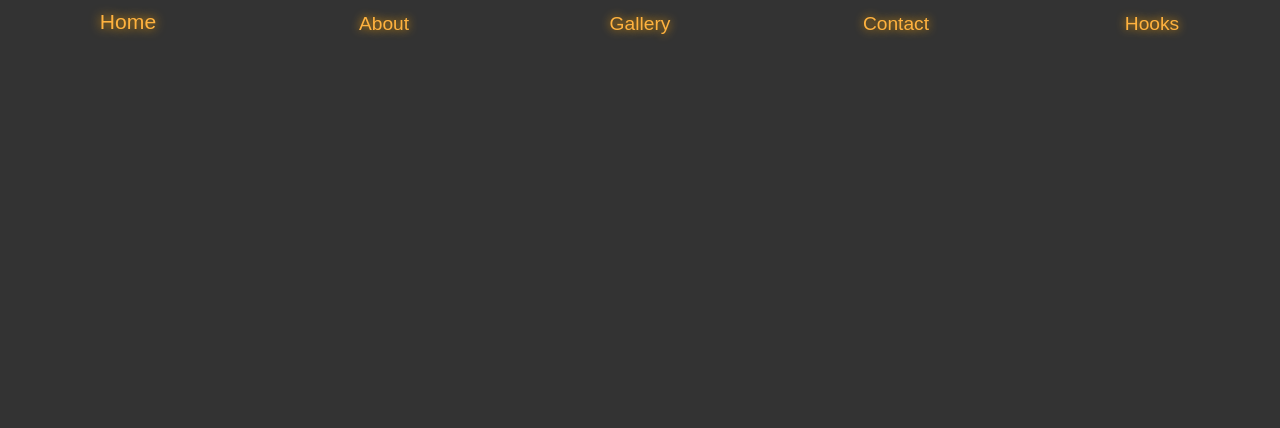
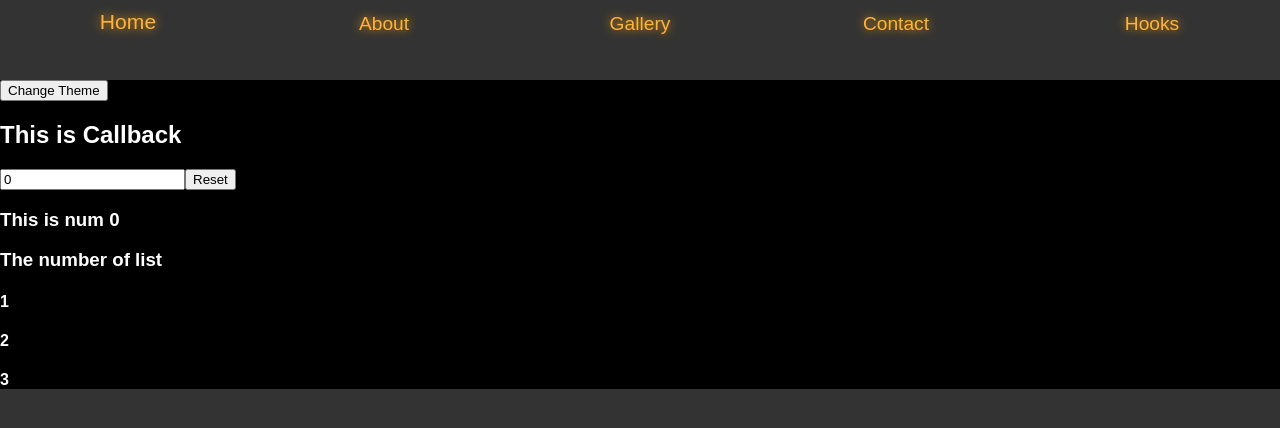
Before and after one commit to JeyaprakashRajesh/mern-training, a React (Vite) app in the folder Day-8/vite-project/: page /usecallback in a window 1280 px wide. Shown: the top 428 px of the page. Built offline with nearby package versions, Linux system fonts and the light colour scheme.

Commit message:
Day-10 an

```diff
--- a/Day-8/vite-project/src/App.jsx
+++ b/Day-8/vite-project/src/App.jsx
@@ -14,6 +14,7 @@ import UseEffectAPIimage from './Components/Hooks/UseEffectApiImage'
 import UseReducer from './Components/Hooks/UseReducer'
 import UseMemo from './Components/Hooks/UseMemo'
 import UseRef from './Components/Hooks/UseRef'
+import UseCallback from './Components/Hooks/useCallback'
 
 function App() {
   const location = useLocation();
@@ -33,6 +34,7 @@ function App() {
         <Route path='/usereducer' Component={UseReducer} />
         <Route path='/usememo' Component={UseMemo} />
         <Route path='/useref' Component={UseRef} />
+        <Route path='/usecallback' Component={UseCallback} />
       </Routes>
     </>
   );
--- /dev/null
+++ b/Day-8/vite-project/src/Components/Hooks/List.jsx
@@ -0,0 +1,23 @@
+import { useEffect, useState } from "react";
+
+// eslint-disable-next-line react/prop-types
+const ListItem = ({ getItem }) => {
+    const [numbers, setNumbers] = useState([]);
+
+    useEffect(() => {
+        setNumbers(getItem());
+    }, [getItem]);
+
+    return (
+        <div>
+            <h3>The number of list</h3>
+            <div>
+                {numbers.map((number, index) => {
+                    return <h4 key={index}>{number}</h4>;
+                })}
+            </div>
+        </div>
+    );
+};
+
+export default ListItem;
--- /dev/null
+++ b/Day-8/vite-project/src/Components/Hooks/useCallback.jsx
@@ -0,0 +1,27 @@
+import { useState, useCallback } from "react";
+import ListItem from "./List";
+
+const UseCallback = () => {
+    const [num, setNum] = useState(0);
+    const [dark, setDark] = useState(true);
+    const styling = {
+        backgroundColor: dark ? "black" : "white", color: dark ? "white" : "black"
+    };
+
+    const getItem = useCallback(() => {
+        return [num + 1, num + 2, num + 3];
+    }, [num]);
+
+    return (
+        <div style={styling}>
+            <button onClick={() => setDark(curTheme => !curTheme)}>Change Theme</button>
+            <h2>This is Callback</h2>
+            <input type="number" value={num} onChange={(e) => setNum(Number(e.target.value))} />
+            <button onClick={() => setNum(0)}>Reset</button>
+            <h3>This is num {num}</h3>
+            <ListItem getItem={getItem} />
+        </div>
+    );
+};
+
+export default UseCallback;
--- a/Day-8/vite-project/src/Components/Navbar.jsx
+++ b/Day-8/vite-project/src/Components/Navbar.jsx
@@ -60,6 +60,9 @@ export default function Navbar() {
                 <li>
                   <Link to="/useref">UseRef</Link>
                 </li>
+                <li>
+                  <Link to="/usecallback">UseCallback</Link>
+                </li>
               </ul>
             </div>
           ) : null}
```
